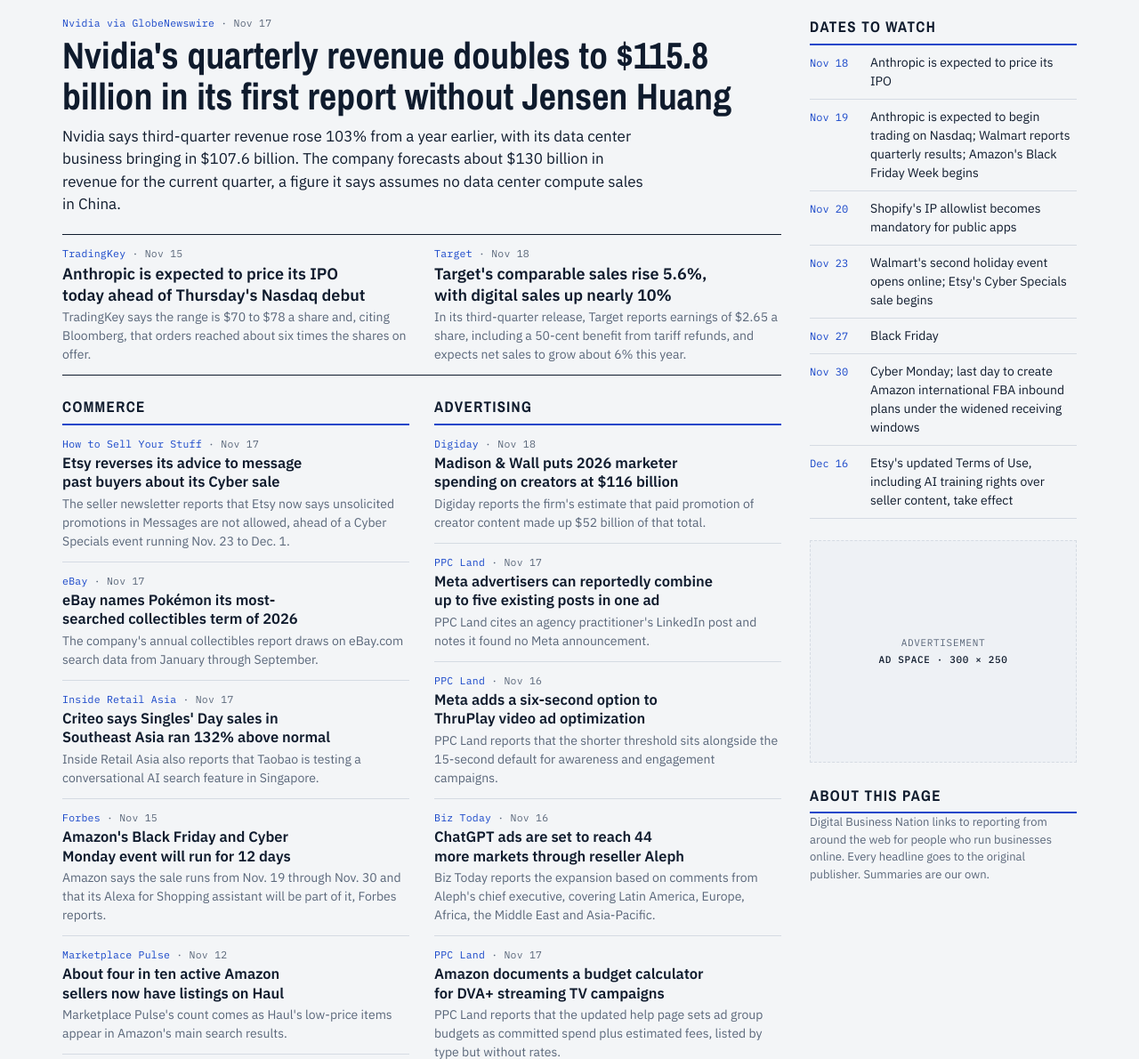
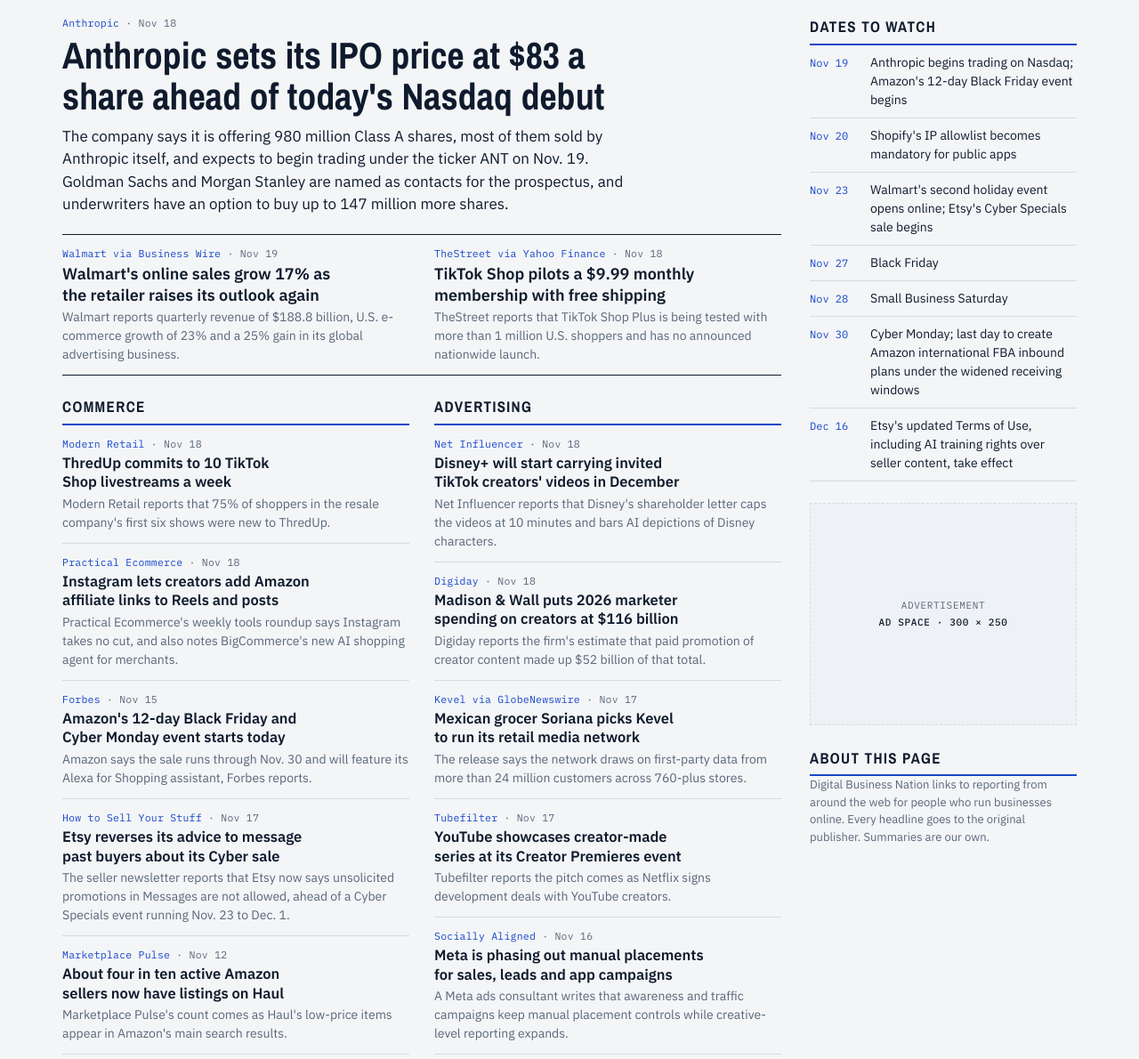
Before and after one commit to rfowlerjr/digitalbusinessnation, a plain HTML site: page index.html in a window 1280 px wide. Shown: the part 251-1441 px from the top of the page at 89% size. Drawn offline with nearby package versions, Linux system fonts and the light colour scheme.

Commit message:
Daily refresh: November 19, 2026
Co-Authored-By: Claude Opus 5.5 <noreply@anthropic.com>
Claude-Session: https://claude.ai/code/session_01KpBwt2SFaFMEaDWijw1oLg

```diff
--- a/index.html
+++ b/index.html
@@ -136,113 +136,109 @@ footer{border-top:3px solid var(--ink);padding:16px 0 32px;font-size:13px;color:
 
 <script>
 /* ===== DAILY DATA: everything below this line is what changes each day ===== */
-const EDITION = { date: "Wednesday, November 18, 2026", updated: "Updated 4:46 a.m. PT" };
+const EDITION = { date: "Thursday, November 19, 2026", updated: "Updated 4:50 a.m. PT" };
 
 const LEAD = {
-  src: "Nvidia via GlobeNewswire", when: "Nov 17",
-  url: "https://www.globenewswire.com/news-release/2026/11/17/3405200/0/en/nvidia-announces-financial-results-for-third-quarter-fiscal-2027.html",
-  title: "Nvidia's quarterly revenue doubles to $115.8 billion in its first report without Jensen Huang",
-  sum: "Nvidia says third-quarter revenue rose 103% from a year earlier, with its data center business bringing in $107.6 billion. The company forecasts about $130 billion in revenue for the current quarter, a figure it says assumes no data center compute sales in China."
+  src: "Anthropic", when: "Nov 18",
+  url: "https://www.anthropic.com/news/anthropic-prices-initial-public-offering",
+  title: "Anthropic sets its IPO price at $83 a share ahead of today's Nasdaq debut",
+  sum: "The company says it is offering 980 million Class A shares, most of them sold by Anthropic itself, and expects to begin trading under the ticker ANT on Nov. 19. Goldman Sachs and Morgan Stanley are named as contacts for the prospectus, and underwriters have an option to buy up to 147 million more shares."
 };
 
 const ALSO = [
-  { src: "TradingKey", when: "Nov 15",
-    url: "https://www.tradingkey.com/analysis/stocks/us-stocks/262304476-anthropic-ipo-ant-price-above-78-orders-six-times-november-14-2026-tradingkey",
-    title: "Anthropic is expected to price its IPO today ahead of Thursday's Nasdaq debut",
-    sum: "TradingKey says the range is $70 to $78 a share and, citing Bloomberg, that orders reached about six times the shares on offer." },
-  { src: "Target", when: "Nov 18",
-    url: "https://www.sec.gov/Archives/edgar/data/0000027419/000002741926000051/a2026q3ex-99.htm",
-    title: "Target's comparable sales rise 5.6%, with digital sales up nearly 10%",
-    sum: "In its third-quarter release, Target reports earnings of $2.65 a share, including a 50-cent benefit from tariff refunds, and expects net sales to grow about 6% this year." }
+  { src: "Walmart via Business Wire", when: "Nov 19",
+    url: "https://www.businesswire.com/news/home/20261118447417/en/Walmart-reports-revenue-growth-of-5.2-up-4.5-in-constant-currency-cc",
+    title: "Walmart's online sales grow 17% as the retailer raises its outlook again",
+    sum: "Walmart reports quarterly revenue of $188.8 billion, U.S. e-commerce growth of 23% and a 25% gain in its global advertising business." },
+  { src: "TheStreet via Yahoo Finance", when: "Nov 18",
+    url: "https://finance.yahoo.com/media-advertising/articles/tiktok-shop-takes-amazon-walmart-180700517.html",
+    title: "TikTok Shop pilots a $9.99 monthly membership with free shipping",
+    sum: "TheStreet reports that TikTok Shop Plus is being tested with more than 1 million U.S. shoppers and has no announced nationwide launch." }
 ];
 
 const SECTIONS = [
   { id: "commerce", name: "Commerce", items: [
+    { src: "Modern Retail", when: "Nov 18",
+      url: "https://modernretail.co/operations/thredup-launches-tiktok-shop-livestreams-as-part-of-its-social-commerce-push",
+      title: "ThredUp commits to 10 TikTok Shop livestreams a week",
+      sum: "Modern Retail reports that 75% of shoppers in the resale company's first six shows were new to ThredUp." },
+    { src: "Practical Ecommerce", when: "Nov 18",
+      url: "https://practicalecommerce.com/new-ecommerce-tools-november-18-2026",
+      title: "Instagram lets creators add Amazon affiliate links to Reels and posts",
+      sum: "Practical Ecommerce's weekly tools roundup says Instagram takes no cut, and also notes BigCommerce's new AI shopping agent for merchants." },
+    { src: "Forbes", when: "Nov 15",
+      url: "https://www.forbes.com/sites/pamdanziger/2026/11/15/amazon-stretches-2026-black-friday-cyber-monday-to-12-day-sales-event/",
+      title: "Amazon's 12-day Black Friday and Cyber Monday event starts today",
+      sum: "Amazon says the sale runs through Nov. 30 and will feature its Alexa for Shopping assistant, Forbes reports." },
     { src: "How to Sell Your Stuff", when: "Nov 17",
       url: "https://howtosellyourstuff.substack.com/p/shop-talk-etsy-just-took-back-its",
       title: "Etsy reverses its advice to message past buyers about its Cyber sale",
       sum: "The seller newsletter reports that Etsy now says unsolicited promotions in Messages are not allowed, ahead of a Cyber Specials event running Nov. 23 to Dec. 1." },
-    { src: "eBay", when: "Nov 17",
-      url: "https://ebayinc.com/stories/news/ebay-reveals-the-collectibles-that-defined-2026",
-      title: "eBay names Pokémon its most-searched collectibles term of 2026",
-      sum: "The company's annual collectibles report draws on eBay.com search data from January through September." },
-    { src: "Inside Retail Asia", when: "Nov 17",
-      url: "https://insideretail.asia/2026/11/17/more-choice-more-technology-is-online-shopping-getting-better",
-      title: "Criteo says Singles' Day sales in Southeast Asia ran 132% above normal",
-      sum: "Inside Retail Asia also reports that Taobao is testing a conversational AI search feature in Singapore." },
-    { src: "Forbes", when: "Nov 15",
-      url: "https://www.forbes.com/sites/pamdanziger/2026/11/15/amazon-stretches-2026-black-friday-cyber-monday-to-12-day-sales-event/",
-      title: "Amazon's Black Friday and Cyber Monday event will run for 12 days",
-      sum: "Amazon says the sale runs from Nov. 19 through Nov. 30 and that its Alexa for Shopping assistant will be part of it, Forbes reports." },
     { src: "Marketplace Pulse", when: "Nov 12",
       url: "https://www.marketplacepulse.com/articles/amazon-has-put-four-in-ten-sellers-on-haul",
       title: "About four in ten active Amazon sellers now have listings on Haul",
-      sum: "Marketplace Pulse's count comes as Haul's low-price items appear in Amazon's main search results." },
-    { src: "Walmart Marketplace", when: "Nov 12",
-      url: "https://marketplacelearn.walmart.com/releasenotes/ship-with-walmart-now-available-in-shipstation",
-      title: "Walmart sellers can now buy Ship with Walmart labels inside ShipStation",
-      sum: "Walmart says the program offers carrier discounts of up to 60%." }
+      sum: "Marketplace Pulse's count comes as Haul's low-price items appear in Amazon's main search results." }
   ]},
   { id: "advertising", name: "Advertising", items: [
+    { src: "Net Influencer", when: "Nov 18",
+      url: "https://netinfluencer.com/disney-will-add-tiktok-creator-videos-in-december-timed-to-avengers-doomsday",
+      title: "Disney+ will start carrying invited TikTok creators' videos in December",
+      sum: "Net Influencer reports that Disney's shareholder letter caps the videos at 10 minutes and bars AI depictions of Disney characters." },
     { src: "Digiday", when: "Nov 18",
       url: "https://digiday.com/media-buying/brands-booking-creators-to-make-their-ads-are-pushing-up-116b-global-influencer-market",
       title: "Madison & Wall puts 2026 marketer spending on creators at $116 billion",
       sum: "Digiday reports the firm's estimate that paid promotion of creator content made up $52 billion of that total." },
-    { src: "PPC Land", when: "Nov 17",
-      url: "https://ppc.land/one-meta-ad-can-now-carry-up-to-5-existing-posts/",
-      title: "Meta advertisers can reportedly combine up to five existing posts in one ad",
-      sum: "PPC Land cites an agency practitioner's LinkedIn post and notes it found no Meta announcement." },
+    { src: "Kevel via GlobeNewswire", when: "Nov 17",
+      url: "https://www.globenewswire.com/news-release/2026/11/17/3404987/0/en/soriana-media-chooses-kevel-to-power-its-retail-media-network-bringing-award-winning-ad-technology-to-mexican-retail.html",
+      title: "Mexican grocer Soriana picks Kevel to run its retail media network",
+      sum: "The release says the network draws on first-party data from more than 24 million customers across 760-plus stores." },
+    { src: "Tubefilter", when: "Nov 17",
+      url: "https://tubefilter.com/2026/11/17/youtube-creator-premieres-2026-new-series",
+      title: "YouTube showcases creator-made series at its Creator Premieres event",
+      sum: "Tubefilter reports the pitch comes as Netflix signs development deals with YouTube creators." },
+    { src: "Socially Aligned", when: "Nov 16",
+      url: "https://sociallyaligned.com/meta-ads-updates-november-2026/",
+      title: "Meta is phasing out manual placements for sales, leads and app campaigns",
+      sum: "A Meta ads consultant writes that awareness and traffic campaigns keep manual placement controls while creative-level reporting expands." },
     { src: "PPC Land", when: "Nov 16",
       url: "https://ppc.land/six-seconds-can-now-count-as-a-watched-video-ad-on-meta/",
       title: "Meta adds a six-second option to ThruPlay video ad optimization",
-      sum: "PPC Land reports that the shorter threshold sits alongside the 15-second default for awareness and engagement campaigns." },
-    { src: "Biz Today", when: "Nov 16",
-      url: "https://www.biztoday.news/2026/11/16/openai-expands-chatgpt-ads-to-44-markets-through-exclusive-reseller-partnership-with-aleph/",
-      title: "ChatGPT ads are set to reach 44 more markets through reseller Aleph",
-      sum: "Biz Today reports the expansion based on comments from Aleph's chief executive, covering Latin America, Europe, Africa, the Middle East and Asia-Pacific." },
-    { src: "PPC Land", when: "Nov 17",
-      url: "https://ppc.land/amazon-sizes-streaming-tv-budgets-as-commitment-plus-up-to-five-fees/",
-      title: "Amazon documents a budget calculator for DVA+ streaming TV campaigns",
-      sum: "PPC Land reports that the updated help page sets ad group budgets as committed spend plus estimated fees, listed by type but without rates." },
-    { src: "Search Engine Roundtable", when: "Nov 12",
-      url: "https://www.seroundtable.com/google-ads-prohibits-targeting-users-42518.html",
-      title: "Google Ads bars targeting people by interest in prohibited categories",
-      sum: "Search Engine Roundtable spotted the one-line addition to Google's personalized advertising policy." }
+      sum: "PPC Land reports that the shorter threshold sits alongside the 15-second default for awareness and engagement campaigns." }
   ]},
   { id: "ai-funding", name: "AI & Funding", wide: true, items: [
-    { src: "TechCrunch", when: "Nov 17",
-      url: "https://techcrunch.com/2026/11/17/isomorphic-labs-raises-5b-as-it-looks-to-take-drug-candidates-to-clinical-trials/",
-      title: "Isomorphic Labs raises $5 billion to move AI-designed drugs toward trials",
-      sum: "TechCrunch reports that Greenoaks and Sequoia co-led the Series C for the Alphabet-backed drug discovery company." },
-    { src: "TechCrunch", when: "Nov 17",
-      url: "https://techcrunch.com/2026/11/17/genesis-ai-raises-500-million-to-deploy-electric-glove-wearing-robots/",
-      title: "Genesis AI raises $500 million for robots trained on sensor-glove data",
-      sum: "TechCrunch reports that Khosla Ventures, Premji Invest and Eclipse led the Series A." },
-    { src: "TechCrunch", when: "Nov 17",
-      url: "https://techcrunch.com/2026/11/17/science-corporations-brain-tech-is-worth-3-5-billion-after-new-funding/",
-      title: "Science Corp. raises $400 million for its retinal implant and brain interfaces",
-      sum: "TechCrunch puts the valuation at $3.5 billion, citing a person familiar with the deal." },
-    { src: "The Manila Times", when: "Nov 17",
-      url: "https://www.manilatimes.net/2026/11/17/tmt-newswire/pr-newswire/physical-ai-leader-agile-robots-raises-500-million-series-f-at-85-billion-valuation-to-accelerate-global-growth/2471576",
-      title: "Agile Robots raises $500 million at an $8.5 billion valuation",
-      sum: "The Munich robotics company says in a release that SoftBank led the Series F, with Nvidia and Hitachi also investing." },
-    { src: "PR Newswire", when: "Nov 17",
-      url: "https://www.prnewswire.com/news-releases/novo-launches-ai-capabilities-across-banking-payroll-tax-and-credit-to-help-small-businesses-scale-faster-302941398.html",
-      title: "Novo adds AI features to its small-business banking, payroll and tax tools",
-      sum: "The fintech says in a release that the features also cover business credit." },
-    { src: "TechCrunch", when: "Nov 16",
-      url: "https://techcrunch.com/2026/11/16/cybersecurity-ai-startup-corma-reaches-1b-valuation-in-about-3-months/",
-      title: "AI security startup Corma reaches a $1 billion valuation",
-      sum: "TechCrunch reports a $125 million Series A led by NEA, about three months after the company introduced its product." }
+    { src: "TechCrunch", when: "Nov 18",
+      url: "https://techcrunch.com/2026/11/18/spend-management-platform-payhawk-announces-280m-raise-2b-valuation",
+      title: "Spend management startup Payhawk raises $280 million at a $2 billion valuation",
+      sum: "TechCrunch reports that Goldman Sachs' growth equity arm led the Series C." },
+    { src: "Scommerce", when: "Nov 19",
+      url: "https://www.scommerce.com/linq-andreessen-horowitz/",
+      title: "Linq raises $90 million to build messaging for AI agents",
+      sum: "Scommerce reports that Andreessen Horowitz led the round and cites Dealroom for a $1 billion valuation, which Linq has not disclosed." },
+    { src: "TechStartups", when: "Nov 18",
+      url: "https://techstartups.com/2026/11/18/startup-funding-news-today-november-18-2026-isomorphic-labs-genesis-ai-model-ml-science-corporation-vincue-more/",
+      title: "Model ML raises $250 million at a $1.5 billion valuation",
+      sum: "TechStartups' daily funding roundup says General Atlantic and QED co-led the Series B." },
+    { src: "Business Standard", when: "Nov 18",
+      url: "https://www.business-standard.com/companies/news/ai-startup-humyn-labs-raises-47-million-in-series-a-funding-round-126111800765_1.html",
+      title: "Humyn Labs raises $47 million for real-world robotics training data",
+      sum: "Business Standard reports that Accel led $26 million of equity, with the rest in venture debt." },
+    { src: "Bank of America via PR Newswire", when: "Nov 17",
+      url: "https://www.prnewswire.com/news-releases/bank-of-america-study-business-owners-bet-on-growth-and-ai-despite-rising-costs-302941549.html",
+      title: "Bank of America survey finds 84% of business owners use AI",
+      sum: "The bank says marketing is the most common use, cited by 52% of the owners Ipsos surveyed in August." },
+    { src: "Microsoft", when: "Nov 17",
+      url: "https://news.microsoft.com/source/2026/11/17/microsoft-and-salesforce-announce-copilotforce-bringing-trusted-customer-context-and-action-into-microsoft-ai-experiences",
+      title: "Microsoft and Salesforce bring Salesforce data into Copilot",
+      sum: "Microsoft says the integration is in public preview with more than 38 prebuilt sales skills." }
   ]}
 ];
 
 const DATES = [
-  ["Nov 18", "Anthropic is expected to price its IPO"],
-  ["Nov 19", "Anthropic is expected to begin trading on Nasdaq; Walmart reports quarterly results; Amazon's Black Friday Week begins"],
+  ["Nov 19", "Anthropic begins trading on Nasdaq; Amazon's 12-day Black Friday event begins"],
   ["Nov 20", "Shopify's IP allowlist becomes mandatory for public apps"],
   ["Nov 23", "Walmart's second holiday event opens online; Etsy's Cyber Specials sale begins"],
   ["Nov 27", "Black Friday"],
+  ["Nov 28", "Small Business Saturday"],
   ["Nov 30", "Cyber Monday; last day to create Amazon international FBA inbound plans under the widened receiving windows"],
   ["Dec 16", "Etsy's updated Terms of Use, including AI training rights over seller content, take effect"]
 ];
```
